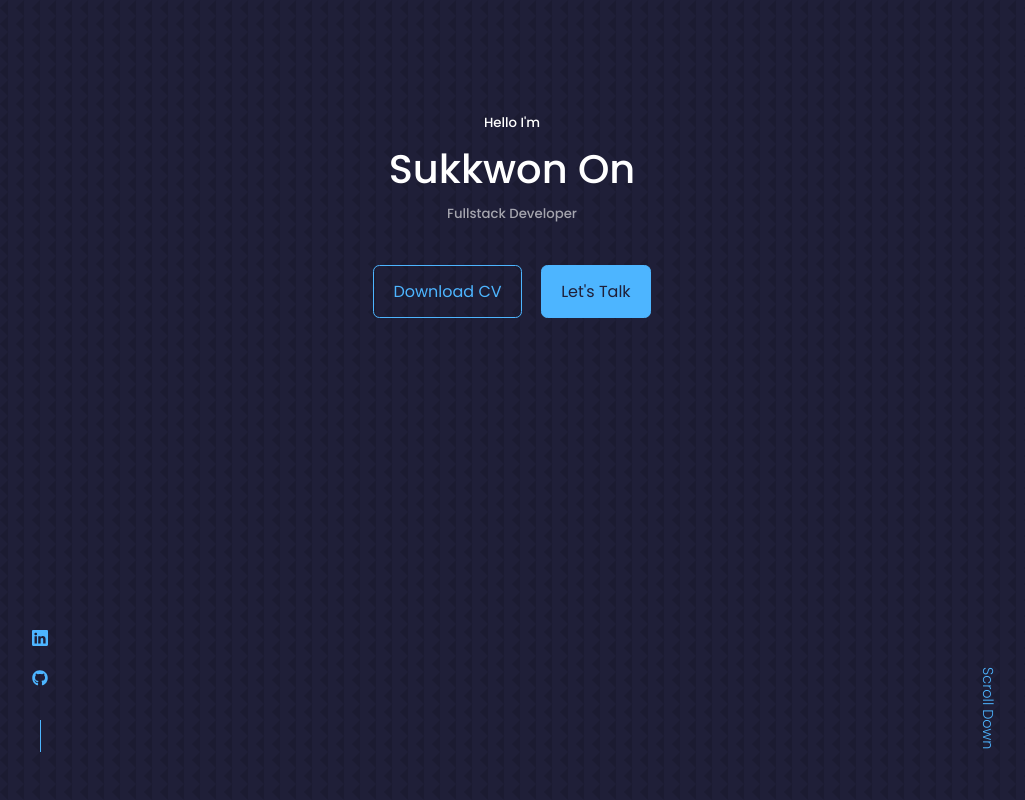
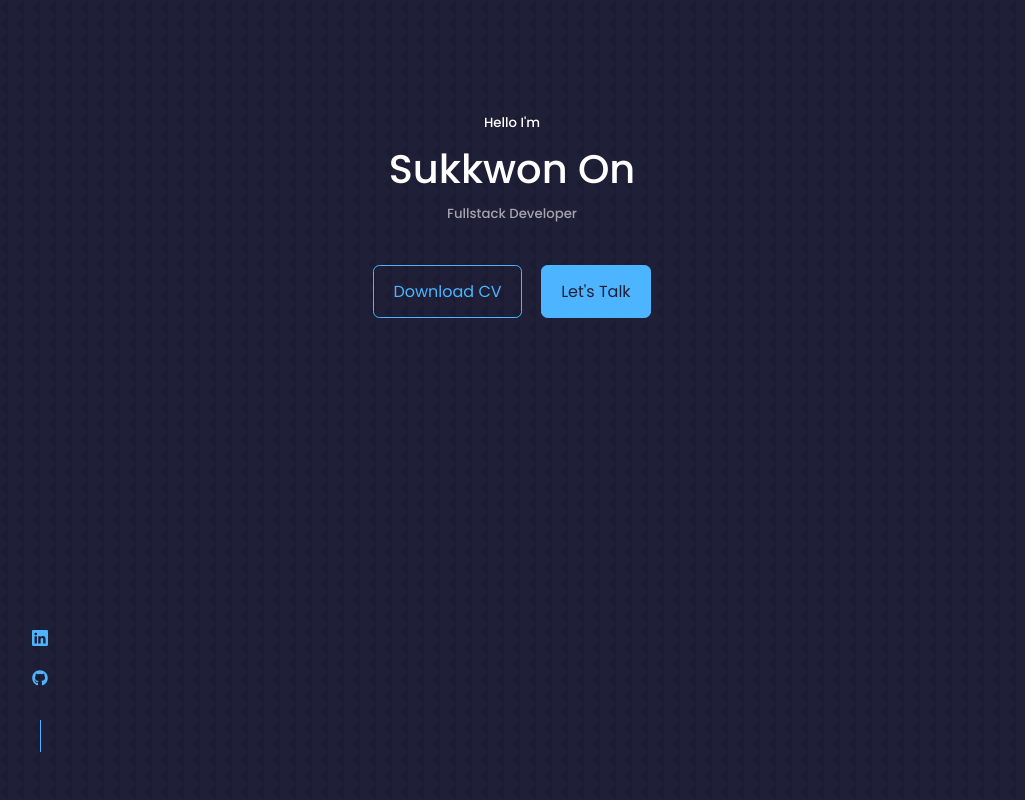
Before and after one commit to skwon2345/my_portfolio, a React (Create React App) app: page / in a window 1280 px wide. Shown: the top 800 px of the page, without its empty margins (128-1153 px from the left). Built offline with nearby package versions, Linux system fonts and the light colour scheme.

Commit message:
delete Scroll Down from Header

```diff
--- a/src/components/header/Header.js
+++ b/src/components/header/Header.js
@@ -13,11 +13,6 @@ const Header = () => {
         <h5 className='text-light'>Fullstack Developer</h5>
         <CTA />
         <HeaderSocials />
-
-        {/* <div className="me">
-          <img src={ME} alt="me" />
-        </div> */}
-        <a href="#contact" className='scroll__down'>Scroll Down</a>
       </div>
     </header>
   )
--- a/src/components/header/header.css
+++ b/src/components/header/header.css
@@ -36,15 +36,6 @@ header {
     background: var(--color-primary);
 }
 
-.scroll__down {
-    position: absolute;
-    right: -2.3rem;
-    bottom: 5rem;
-    transform: rotate(90deg);
-    font-weight: 300;
-    font-size: 0.9rem;
-}
-
 /* =================== MEDIA QUREIES (MEDIUM DEVICES) =================== */
 @media screen and (max-width: 1024px) {
     header {
@@ -58,8 +49,7 @@ header {
         height: 100vh;
     }
 
-    .header__socials,
-    .scroll__down {
+    .header__socials{
         display: none;
     }
 }
```
